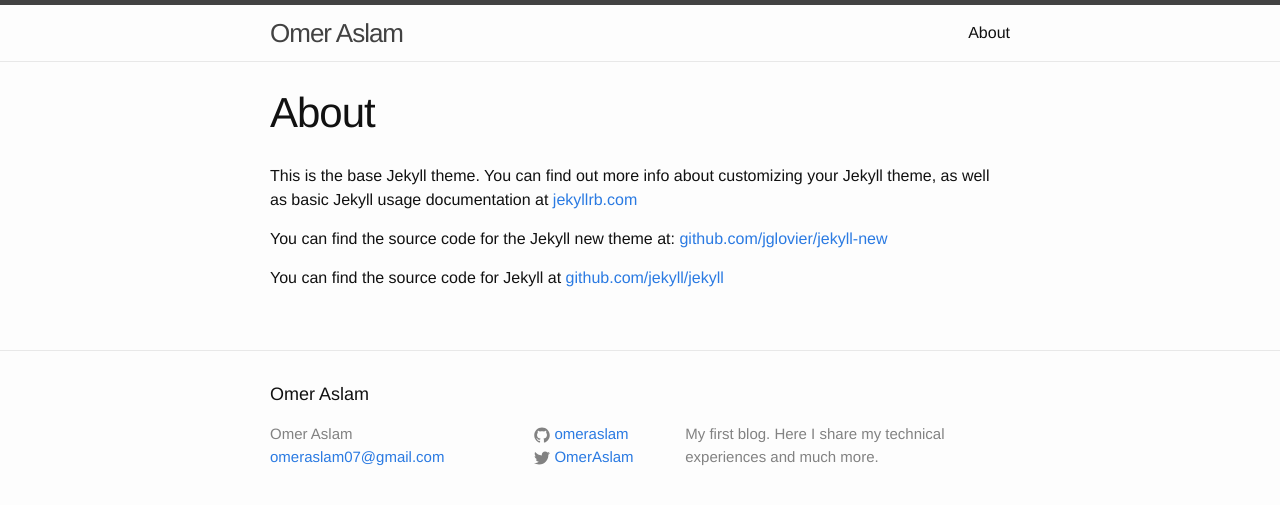
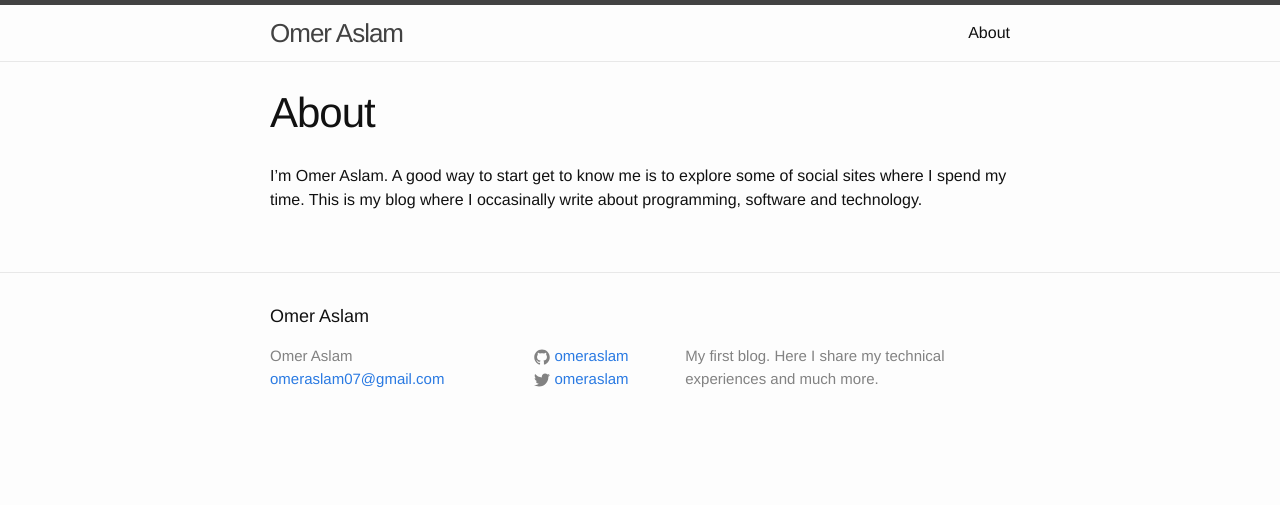
Before and after one commit to omeraslam/blog, a Jekyll site: the page built from about.md, in a window 1280 px wide. Shown: the top 505 px of the page. Built offline with Jekyll 4.4.1, drawn with Linux system fonts in a browser that asks for light colours.

Commit message:
about me changed

```diff
--- a/_config.yml
+++ b/_config.yml
@@ -5,7 +5,7 @@ description: > # this means to ignore newlines until "baseurl:"
  My first blog. Here I share my technical experiences and much more.
 baseurl: "" # the subpath of your site, e.g. /blog/
 url: "http://omeraslam.com" # the base hostname & protocol for your site
-twitter_username: OmerAslam
+twitter_username: omeraslam
 github_username:  omeraslam
 
 # Build settings
--- a/about.md
+++ b/about.md
@@ -4,8 +4,4 @@ title: About
 permalink: /about/
 ---
 
-This is the base Jekyll theme. You can find out more info about customizing your Jekyll theme, as well as basic Jekyll usage documentation at [jekyllrb.com](http://jekyllrb.com/)
-
-You can find the source code for the Jekyll new theme at: [github.com/jglovier/jekyll-new](https://github.com/jglovier/jekyll-new)
-
-You can find the source code for Jekyll at [github.com/jekyll/jekyll](https://github.com/jekyll/jekyll)
+I'm Omer Aslam. A good way to start get to know me is to explore some of social sites where I spend my time. This is my blog where I occasinally write about programming, software and technology.
```
Also changed, not shown: 1 other file.
